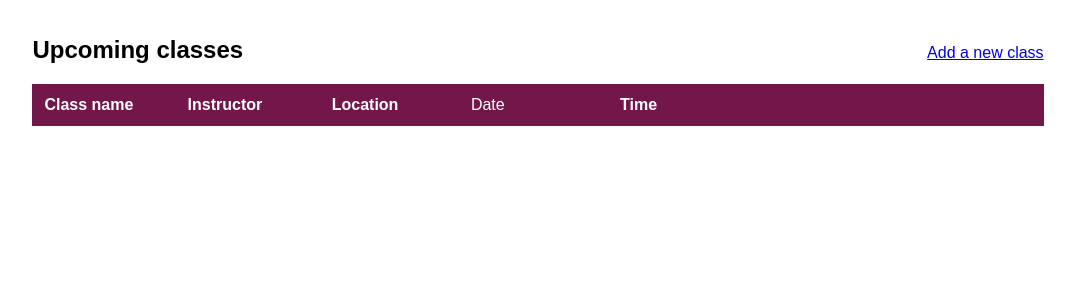
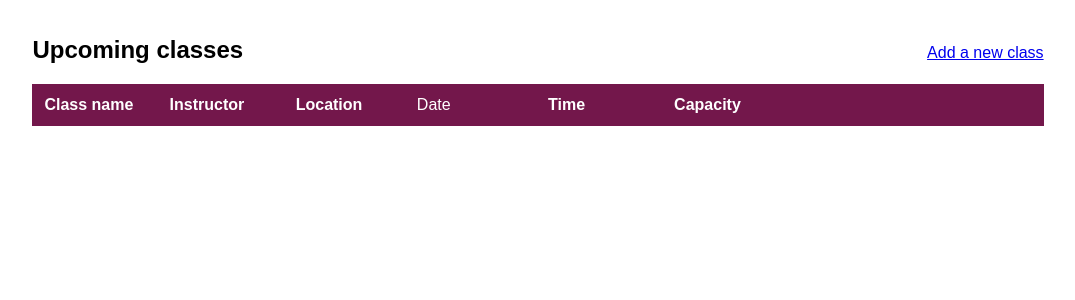
Before and after one commit to stephpaterson/python_project_gym_manager, a Flask app: page /gym_classes in a window 1280 px wide. Shown: the part 118-418 px from the top of the page, without its empty margins (102-1177 px from the left). Run offline with Flask 2, Linux system fonts and the light colour scheme; data that the repository does not hold is empty; some libraries are stand-ins or nearby versions.

Commit message:
can show capacity on individual class page

```diff
--- a/controllers/gym_class_controller.py
+++ b/controllers/gym_class_controller.py
@@ -29,7 +29,8 @@ def create_gym_class():
 def show_gym_class(id):
     gym_class = gym_class_repo.select_id(id)
     members = gym_class_repo.members(gym_class)
-    return render_template('gym_class/show.html', gym_class=gym_class, members=members)
+    spaces = gym_class.capacity_check_space_available(members)
+    return render_template('gym_class/show.html', gym_class=gym_class, members=members, spaces=spaces)
 
 @gym_classes_blueprint.route("/gym_classes/<id>/edit", methods=['GET'])
 def edit_class(id):
--- a/repositories/gym_class_repository.py
+++ b/repositories/gym_class_repository.py
@@ -7,11 +7,11 @@ from models.member import Member
 def save(gym_class):
 
     sql = """
-    INSERT INTO gym_classes (name, instructor, location, date, time)
-    VALUES (%s, %s, %s, %s, %s)
+    INSERT INTO gym_classes (name, instructor, location, date, time, capacity)
+    VALUES (%s, %s, %s, %s, %s, %s)
     RETURNING id
     """
-    values = [gym_class.name, gym_class.instructor, gym_class.location, gym_class.date, gym_class.time]
+    values = [gym_class.name, gym_class.instructor, gym_class.location, gym_class.date, gym_class.time, gym_class.capacity]
     results = run_sql(sql, values)
     gym_class.id = results[0]['id']
     return gym_class
@@ -25,7 +25,6 @@ def select_all():
 
     sql = """
     SELECT * FROM gym_classes
-    ORDER BY date
     """
     results = run_sql(sql)
 
@@ -36,6 +35,7 @@ def select_all():
             row['location'],
             row['date'],
             row['time'],
+            row['capacity'],
             row['id']
             )
         gym_classes.append(gym_class)
@@ -59,6 +59,7 @@ def select_id(id):
             result['location'],
             result['date'],
             result['time'],
+            result['capacity'],
             result['id'])
 
     return gym_class
@@ -69,10 +70,10 @@ def select_id(id):
 def update(gym_class):
     sql = """
     UPDATE gym_classes
-    SET (name, instructor, location, date, time) = (%s, %s, %s, %s, %s)
+    SET (name, instructor, location, date, time, capacity) = (%s, %s, %s, %s, %s, %s)
     WHERE id = %s
     """
-    values = [gym_class.name, gym_class.instructor, gym_class.location, gym_class.date, gym_class.time, gym_class.id]
+    values = [gym_class.name, gym_class.instructor, gym_class.location, gym_class.date, gym_class.time, gym_class.capacity, gym_class.id]
     run_sql(sql, values)
 
 
--- a/templates/gym_class/index.html
+++ b/templates/gym_class/index.html
@@ -17,6 +17,7 @@
             <th>Location</th>
             <td>Date</th>
             <th>Time</th>
+            <th>Capacity</th>
             <th></th>
             <th></th>
         </tr>
@@ -29,6 +30,7 @@
             <td>{{gym_class.location}}</td>
             <td>{{gym_class.date.strftime('%a %d %B %y')}}</td>
             <td>{{gym_class.time.strftime('%H:%M')}}</td>
+            <td>{{gym_class.capacity}}</td>
             <td><a href="/gym_classes/{{gym_class.id}}">View Details</a></td>
             <td><a href="/bookings/new">Book a Place</a></td>
         </tr>
```
Also changed, not shown: templates/gym_class/show.html (+10 -2 lines).
